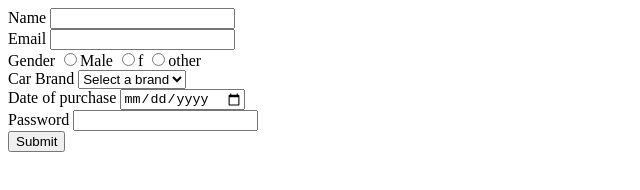
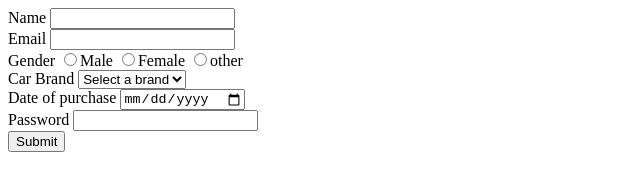
Before and after one commit to acciojob/car-insurance-form-devesh297, a website: page main.html in a window 1280 px wide. Shown: the full height of the page, 0-640 px from the left. Drawn offline with Linux system fonts and the light colour scheme.

Commit message:
created a submission

```diff
--- a/main.html
+++ b/main.html
@@ -17,7 +17,7 @@
 	<label for="Gender">Gender</label>
 
 	<input type="radio"  id="male" name="Gender" value="male" required><label for="Male">Male</label>
-	<input type="radio"  id="female" name="Gender" value="feamle"  required><label for="female">f</label>
+	<input type="radio"  id="female" name="Gender" value="feamle"  required><label for="female">Female</label>
 	<input type="radio"  id="other" name="Gender" value="other" required><label for="other">other</label>
 	<br>
      <label for="cars">Car Brand </label>
```
